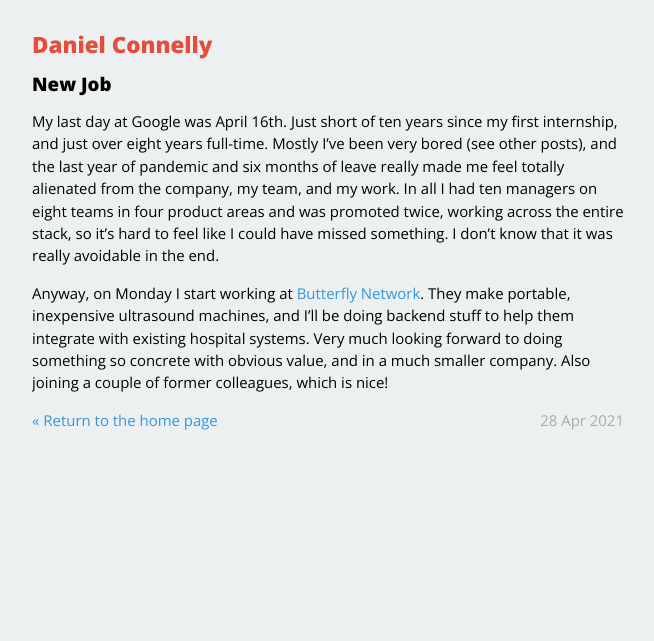
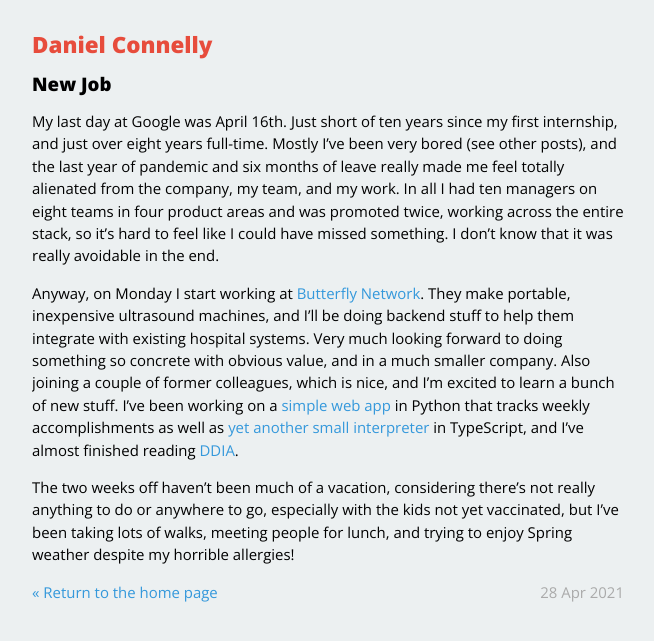
Before and after one commit to dhconnelly/dhconnelly.github.io, a Jekyll site: the page built from _posts/2021-04-28-new-job.md, in a window 1280 px wide. Shown: the top 641 px of the page, without its empty margins (312-966 px from the left). Built offline with Jekyll 4.4.1, drawn with Linux system fonts in a browser that asks for light colours.

Commit message:
Update 2021-04-28-new-job.md

```diff
--- a/_posts/2021-04-28-new-job.md
+++ b/_posts/2021-04-28-new-job.md
@@ -7,4 +7,6 @@
 
 My last day at Google was April 16th. Just short of ten years since my first internship, and just over eight years full-time. Mostly I've been very bored (see other posts), and the last year of pandemic and six months of leave really made me feel totally alienated from the company, my team, and my work. In all I had ten managers on eight teams in four product areas and was promoted twice, working across the entire stack, so it's hard to feel like I could have missed something. I don't know that it was really avoidable in the end.
 
-Anyway, on Monday I start working at [Butterfly Network](https://www.butterflynetwork.com). They make portable, inexpensive ultrasound machines, and I'll be doing backend stuff to help them integrate with existing hospital systems. Very much looking forward to doing something so concrete with obvious value, and in a much smaller company. Also joining a couple of former colleagues, which is nice!
+Anyway, on Monday I start working at [Butterfly Network](https://www.butterflynetwork.com). They make portable, inexpensive ultrasound machines, and I'll be doing backend stuff to help them integrate with existing hospital systems. Very much looking forward to doing something so concrete with obvious value, and in a much smaller company. Also joining a couple of former colleagues, which is nice, and I'm excited to learn a bunch of new stuff. I've been working on a [simple web app](https://github.com/dhconnelly/lastweek) in Python that tracks weekly accomplishments as well as [yet another small interpreter](https://github.com/dhconnelly/parents) in TypeScript, and I've almost finished reading [DDIA](https://dataintensive.net).
+
+The two weeks off haven't been much of a vacation, considering there's not really anything to do or anywhere to go, especially with the kids not yet vaccinated, but I've been taking lots of walks, meeting people for lunch, and trying to enjoy Spring weather despite my horrible allergies!
```
